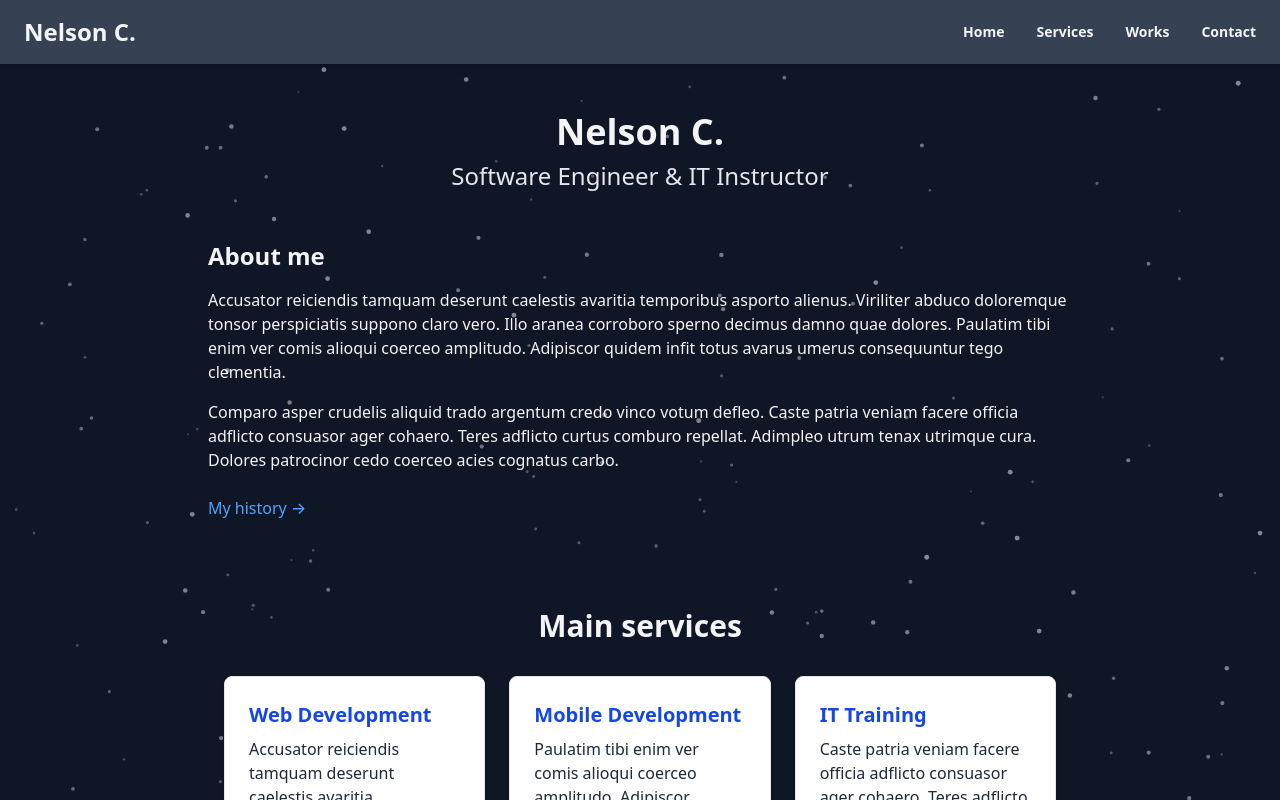
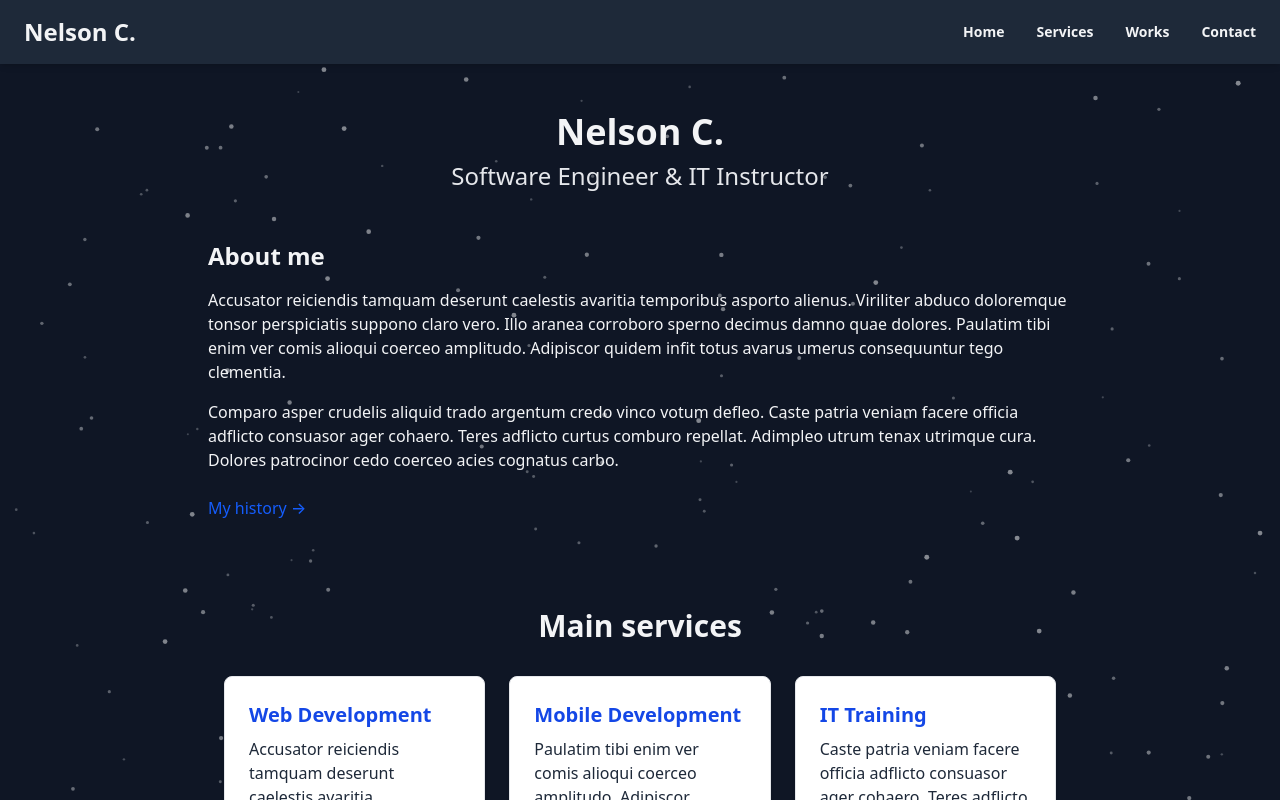
Before and after one commit to ncdev2015/nextjs-portfolio, a Next.js app: page / in a window 1280 px wide. Shown: the top 800 px of the page. Built offline with nearby package versions, Linux system fonts and the light colour scheme; no server answers.

Commit message:
fix(styles): allow Tailwind hover colors on <a> tags

```diff
--- a/src/app/components/layout/NavBar.tsx
+++ b/src/app/components/layout/NavBar.tsx
@@ -8,7 +8,7 @@ export default function NavBar() {
   const [isOpen, setIsOpen] = useState(false);
 
   return (
-    <nav className="bg-gray-700 shadow-md sticky top-0 z-50">
+    <nav className="bg-gray-800 shadow-md sticky top-0 z-50">
       <div className="max-w-7xl mx-auto px-6 py-4 flex justify-between items-center">
         {/* Icon */}
         <div className="text-2xl font-extrabold text-gray-100 select-none">
@@ -53,7 +53,9 @@ export default function NavBar() {
         {/* Menu for desktop */}
         <ul className="hidden sm:flex sm:space-x-8 text-sm font-semibold text-gray-100">
           <li>
-            <Link href="" className="hover:text-blue-400 transition-colors">Home</Link>
+            <Link href="#" className="hover:text-blue-400 transition-colors">
+              Home
+            </Link>
           </li>
           <li>
             <Link href="#" className="hover:text-blue-400 transition-colors">Services</Link>
--- a/src/app/globals.css
+++ b/src/app/globals.css
@@ -55,7 +55,7 @@ html, body {
 }
 
 a {
-  color: inherit;
+  /* color: inherit; */
   text-decoration: none;
 }
 
```
